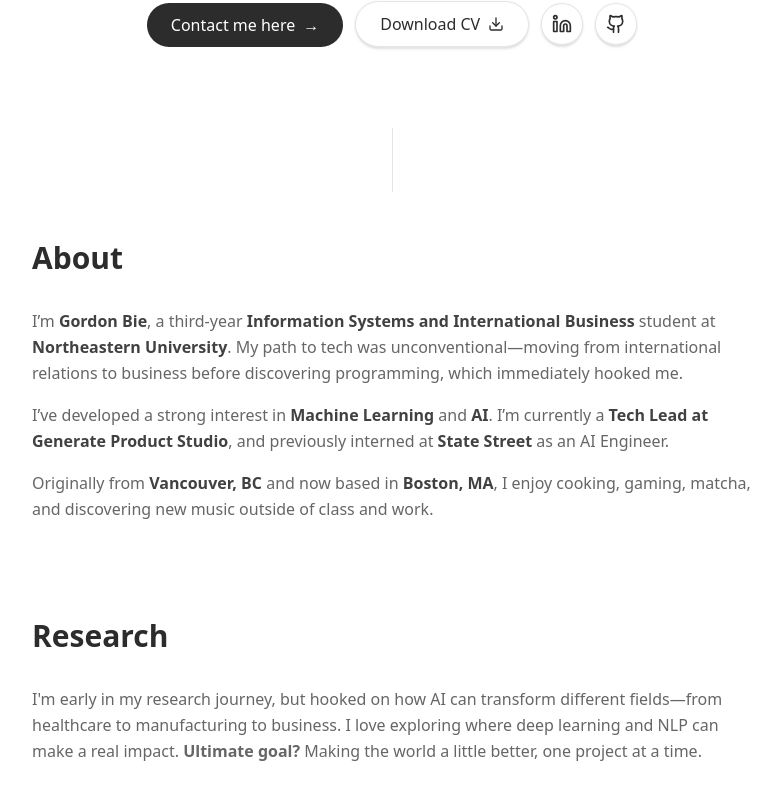
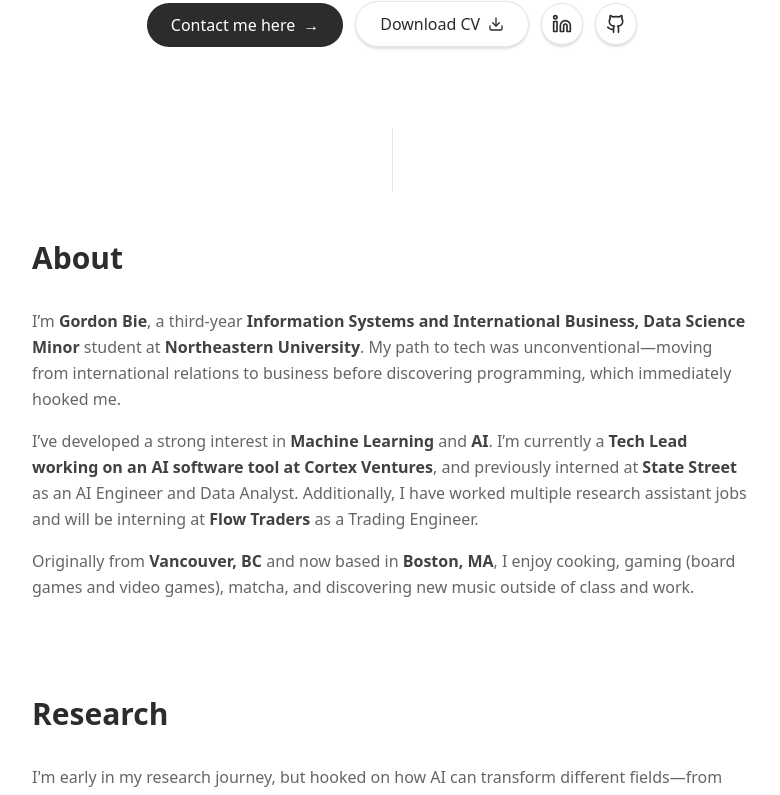
Before and after one commit to GordonBie123/portfolio-website, a Next.js app: page / in a window 1280 px wide. Shown: the part 481-1276 px from the top of the page, without its empty margins (248-1028 px from the left). Built offline with nearby package versions, Linux system fonts and the light colour scheme.

Commit message:
Updated about me

```diff
--- a/src/data/profile.ts
+++ b/src/data/profile.ts
@@ -9,9 +9,9 @@
   email: "gordonbie2@gmail.com",
   headshot: "/LinkedinHeafshot.jpg",
   aboutBio: [
-    "I’m <strong>Gordon Bie</strong>, a third-year <strong>Information Systems and International Business</strong> student at <strong>Northeastern University</strong>. My path to tech was unconventional—moving from international relations to business before discovering programming, which immediately hooked me.",
-    "I’ve developed a strong interest in <strong>Machine Learning</strong> and <strong>AI</strong>. I’m currently a <strong>Tech Lead at Generate Product Studio</strong>, and previously interned at <strong>State Street</strong> as an AI Engineer.",
-    "Originally from <strong>Vancouver, BC</strong> and now based in <strong>Boston, MA</strong>, I enjoy cooking, gaming, matcha, and discovering new music outside of class and work."
+    "I’m <strong>Gordon Bie</strong>, a third-year <strong>Information Systems and International Business, Data Science Minor</strong> student at <strong>Northeastern University</strong>. My path to tech was unconventional—moving from international relations to business before discovering programming, which immediately hooked me.",
+    "I’ve developed a strong interest in <strong>Machine Learning</strong> and <strong>AI</strong>. I’m currently a <strong>Tech Lead working on an AI software tool at Cortex Ventures</strong>, and previously interned at <strong>State Street</strong> as an AI Engineer and Data Analyst. Additionally, I have worked multiple research assistant jobs and will be interning at <strong>Flow Traders</strong> as a Trading Engineer.",
+    "Originally from <strong>Vancouver, BC</strong> and now based in <strong>Boston, MA</strong>, I enjoy cooking, gaming (board games and video games), matcha, and discovering new music outside of class and work."
   ],
   shortBio: "I'm a Data Scientist & Applied ML Researcher building impactful AI solutions.",
   languages: ["English (Native)", "Mandarin (Native)", "Spanish (Professional)", "Japanese (Elementary)", "French (Elementary)"],
```
